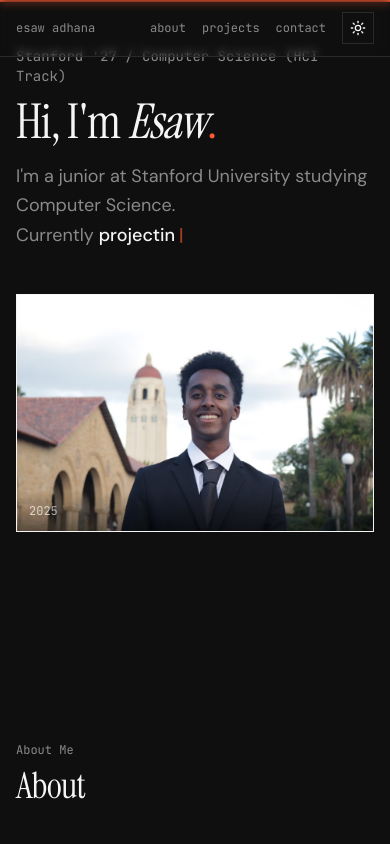
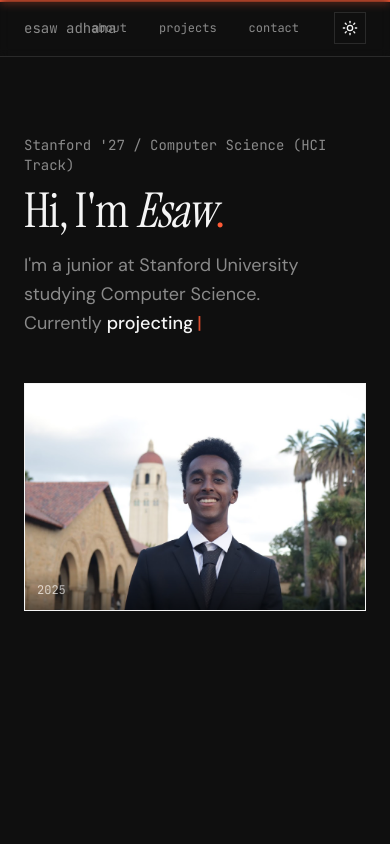
Before and after one commit to EsawAdhana/portfolio, a Next.js app: page / in a window 390 px wide. Shown: the top 844 px of the page. Built offline with nearby package versions, Linux system fonts and the light colour scheme.

Commit message:
Change to typingTexts

```diff
--- a/app/page.tsx
+++ b/app/page.tsx
@@ -67,8 +67,8 @@ const interests = ["Spanish (B2)", "Investing", "Poker", "Weightlifting", "Bould
 const typingTexts = [
   "drinking an iced mocha",
   "projecting a V5 boulder",
-  "playing a home game of poker",
-  "working on a side project"
+  "hitting push day at the gym",
+  "playing a home game of poker"
 ];
 
 export default function Home() {
@@ -166,14 +166,14 @@ export default function Home() {
 
       {/* Fixed header */}
       <header className="fixed top-0 left-0 right-0 z-50 border-b border-[color:var(--border-subtle)] bg-[color:var(--background)]/90 backdrop-blur-sm">
-        <div className="max-w-6xl mx-auto px-4 md:px-6 h-14 flex items-center justify-between">
+        <div className="max-w-6xl mx-auto px-6 h-14 flex items-center justify-center relative">
           <button
             onClick={() => scrollToSection('hero')}
-            className="font-mono text-xs md:text-sm text-[color:var(--muted)] hover:text-[color:var(--foreground)] transition-colors cursor-pointer"
+            className="absolute left-6 font-mono text-sm text-[color:var(--muted)] hover:text-[color:var(--foreground)] transition-colors cursor-pointer"
           >
             esaw adhana
           </button>
-          <nav className="flex items-center gap-4 md:gap-8">
+          <nav className="flex items-center justify-center gap-8 md:gap-12">
             <button
               onClick={() => scrollToSection('about')}
               className="font-mono text-xs text-[color:var(--muted)] hover:text-[color:var(--foreground)] transition-colors"
@@ -192,9 +192,10 @@ export default function Home() {
             >
               contact
             </button>
+          </nav>
           <button
             onClick={toggleTheme}
-              className="w-8 h-8 border border-[color:var(--border-subtle)] flex items-center justify-center hover:border-[color:var(--border)] transition-colors"
+            className="absolute right-6 w-8 h-8 border border-[color:var(--border-subtle)] flex items-center justify-center hover:border-[color:var(--border)] transition-colors"
             aria-label={theme === 'dark' ? 'Switch to light mode' : 'Switch to dark mode'}
           >
             {theme === 'dark' ? (
@@ -203,13 +204,12 @@ export default function Home() {
               <Moon className="w-4 h-4" />
             )}
           </button>
-          </nav>
         </div>
       </header>
 
-      <div className="max-w-6xl mx-auto px-4 md:px-6 pt-16 pb-8">
+      <div className="max-w-6xl mx-auto px-6 pt-16 pb-8">
         {/* Hero Section */}
-        <section id="hero" ref={heroRef} className="mb-24 md:mb-48 min-h-[auto] md:min-h-[85vh] flex items-center scroll-mt-14 md:snap-start py-8">
+        <section id="hero" ref={heroRef} className="mb-48 min-h-[85vh] flex items-center scroll-mt-14 snap-start py-8">
           <motion.div
             style={{ opacity: heroOpacity, y: heroY }}
             className="w-full"
@@ -295,7 +295,7 @@ export default function Home() {
         </section>
 
         {/* About Section */}
-        <section id="about" className="mb-24 md:mb-48 py-8 md:py-16 scroll-mt-14 md:snap-start">
+        <section id="about" className="mb-48 py-16 scroll-mt-14 snap-start">
           <motion.div
             initial={{ opacity: 0 }}
             whileInView={{ opacity: 1 }}
@@ -416,7 +416,7 @@ export default function Home() {
         </section>
 
         {/* Projects Section */}
-        <section id="projects" className="mb-24 md:mb-48 py-8 md:py-16 scroll-mt-14 md:snap-start">
+        <section id="projects" className="mb-48 py-16 scroll-mt-14 snap-start">
           <motion.div
             initial={{ opacity: 0 }}
             whileInView={{ opacity: 1 }}
@@ -553,7 +553,7 @@ export default function Home() {
         </section>
 
         {/* Contact Section */}
-        <section id="contact" className="mb-16 md:mb-40 py-8 md:py-16 scroll-mt-14 md:snap-start">
+        <section id="contact" className="mb-40 py-16 scroll-mt-14 snap-start">
           <motion.div
             initial={{ opacity: 0 }}
             whileInView={{ opacity: 1 }}
```
Lines whose indentation alone changed are shown as unchanged.
